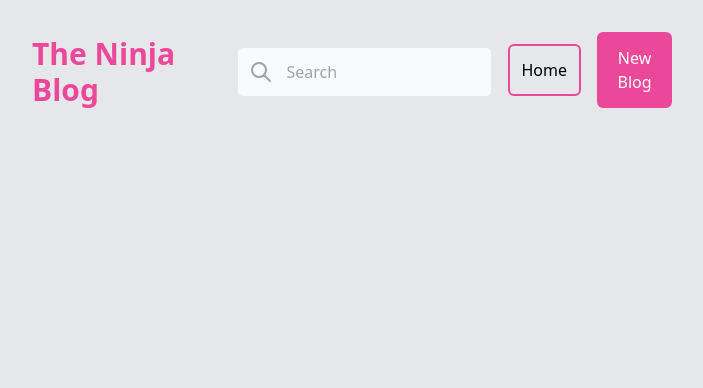
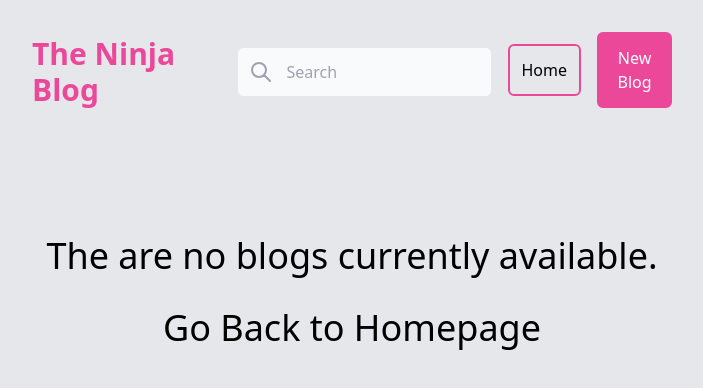
Before and after one commit to JoelOgira/Ninja_Blog, a React (Vite) app: page /blog/1 in a window 1280 px wide. Shown: the top 388 px of the page, without its empty margins (288-991 px from the left). Built offline with nearby package versions, Linux system fonts and the light colour scheme; no server answers.

Commit message:
Created handle modal function to toggle the modal

```diff
--- a/src/Components/BlogPage.jsx
+++ b/src/Components/BlogPage.jsx
@@ -1,13 +1,19 @@
+import { useState } from "react";
 import { useParams, Link } from "react-router-dom";
+import DeleteModal from "./DeleteModal";
 
 
-const BlogPage = ({ blogs }) => {
-
+const BlogPage = ({ blogs, handleDelete }) => {
+  const [isModalOpen, setIsModalOpen] = useState(false);
   const {id} = useParams();
   const blog = blogs.find(blog => (blog.id).toString() === id);
 
+  const handleModal = () => {
+    setIsModalOpen(!isModalOpen);
+  }
+
   return (
-    <div className="">
+    <div>
       { blog &&
         <>
           <h5 className="mb-2 text-4xl font-semibold tracking-tight text-pink-500 ">{blog.title}</h5>
@@ -16,10 +22,29 @@ const BlogPage = ({ blogs }) => {
           <hr className="my-3 w-full h-px bg-black border-0" />
           <p className="leading-loose text-lg mb-4">{blog.body}</p>
 
+          <div className="flex space-x-4 items-center pt-2 ">
+            <Link to="/" >
+              <button className="p-3 bg-pink-500 text-white mb-10 border-solid border-2 border-pink-500 hover:text-black hover:bg-transparent rounded-md">
+                  Edit Blog
+              </button>
+            </Link>
+            <button onClick={handleModal} className="text-black mb-10 border-solid border-2 border-pink-500 hover:bg-pink-500 p-3 rounded-md hover:text-white">
+                Delete Blog
+            </button>
+          </div>
+          { isModalOpen && <DeleteModal handleDelete={handleDelete} handleModal={handleModal} blog={blog} />}
         </>
       }
       { !blog &&
         <>
+          <div className="flex items-center justify-center mt-11 py-11">
+            <Link to="/">
+              <p className="text-4xl leading-loose cursor-pointer text-center">
+                The are no blogs currently available. <br />
+                Go Back to Homepage
+              </p>
+            </Link>
+          </div>
         </>
       }
     </div>
```
